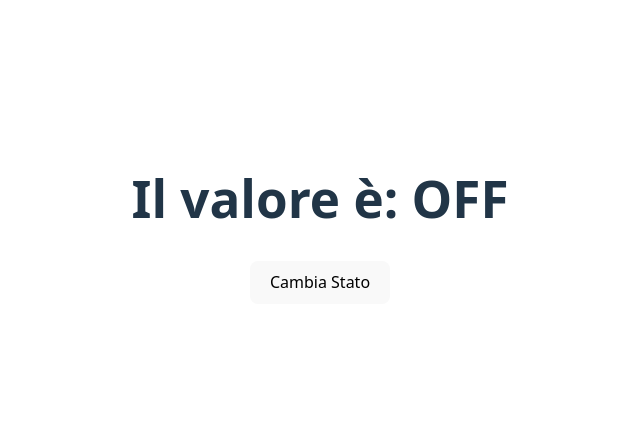
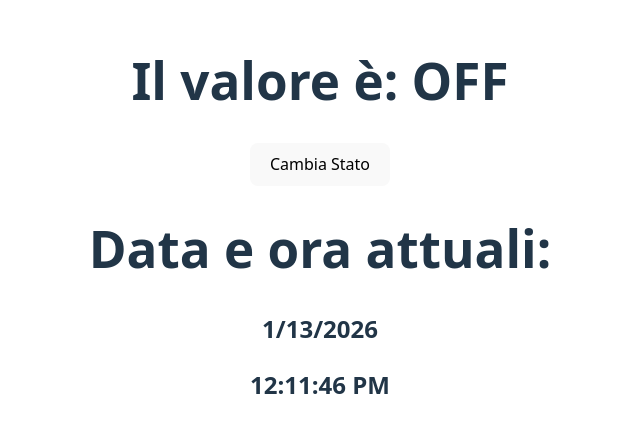
Before and after one commit to Daniel-Di-Fraia/ex-react-snack-customhooks, a React (Vite) app: page / in a window 1280 px wide. Shown: the part 180-612 px from the top of the page, without its empty margins (320-960 px from the left). Built offline with nearby package versions, Linux system fonts and the light colour scheme.

Commit message:
finalizzazione snack 2 (useDate() - Ottenere la Data Attuale)

```diff
--- a/src/App.jsx
+++ b/src/App.jsx
@@ -1,9 +1,16 @@
 import './App.css'
+
+//importazione customhooks
 import useSwitch from './CustomHooks/useSwitch';
+import useDate from './CustomHooks/useDate';
 
 function App() {
 
+  //on e off
   const [isOn, toggle] = useSwitch();
+
+  //data aggiornata ogni secondo
+  const currentDate = useDate();
 
   return (
     <>
@@ -11,6 +18,12 @@ function App() {
         <h1>Il valore è: {isOn ? "ON" : "OFF"}</h1>
         <button onClick={toggle}>Cambia Stato</button>
       </div>
+
+      <div>
+        <h1>Data e ora attuali:</h1>
+        <h2>{currentDate.data}</h2>
+        <h2>{currentDate.ora}</h2>
+      </div>
     </>
   )
 }
--- /dev/null
+++ b/src/CustomHooks/useDate.jsx
@@ -0,0 +1,34 @@
+//import usestate e useeffect da react
+import { useState, useEffect } from "react";
+
+export default function useDate() {
+
+    //variabile di stato per data e ora da aggiornare
+    const [dateTime, setDateTime] = useState({
+        data: new Date().toLocaleDateString(),
+        ora: new Date().toLocaleTimeString()
+    });
+
+    //montaggio componente una sola volta
+    useEffect(() => {
+
+        //utilizzo di set interval per aggiornare la data ogni secondo
+        const intervallo = setInterval(() => {
+            const oraAttuale = new Date();
+            //aggiorniamo la variabile di stato con la data in stringa
+            setDateTime({
+                data: oraAttuale.toLocaleDateString(),
+                ora: oraAttuale.toLocaleTimeString()
+            });
+        }, 1000);
+
+        //reset timer per non continuare l'operazione anche allo smontare del componente
+        return () => clearInterval(intervallo)
+
+    }, [])
+
+    //dati da ritornare per utilizzare il custom hook
+    return dateTime;
+
+
+}
```
